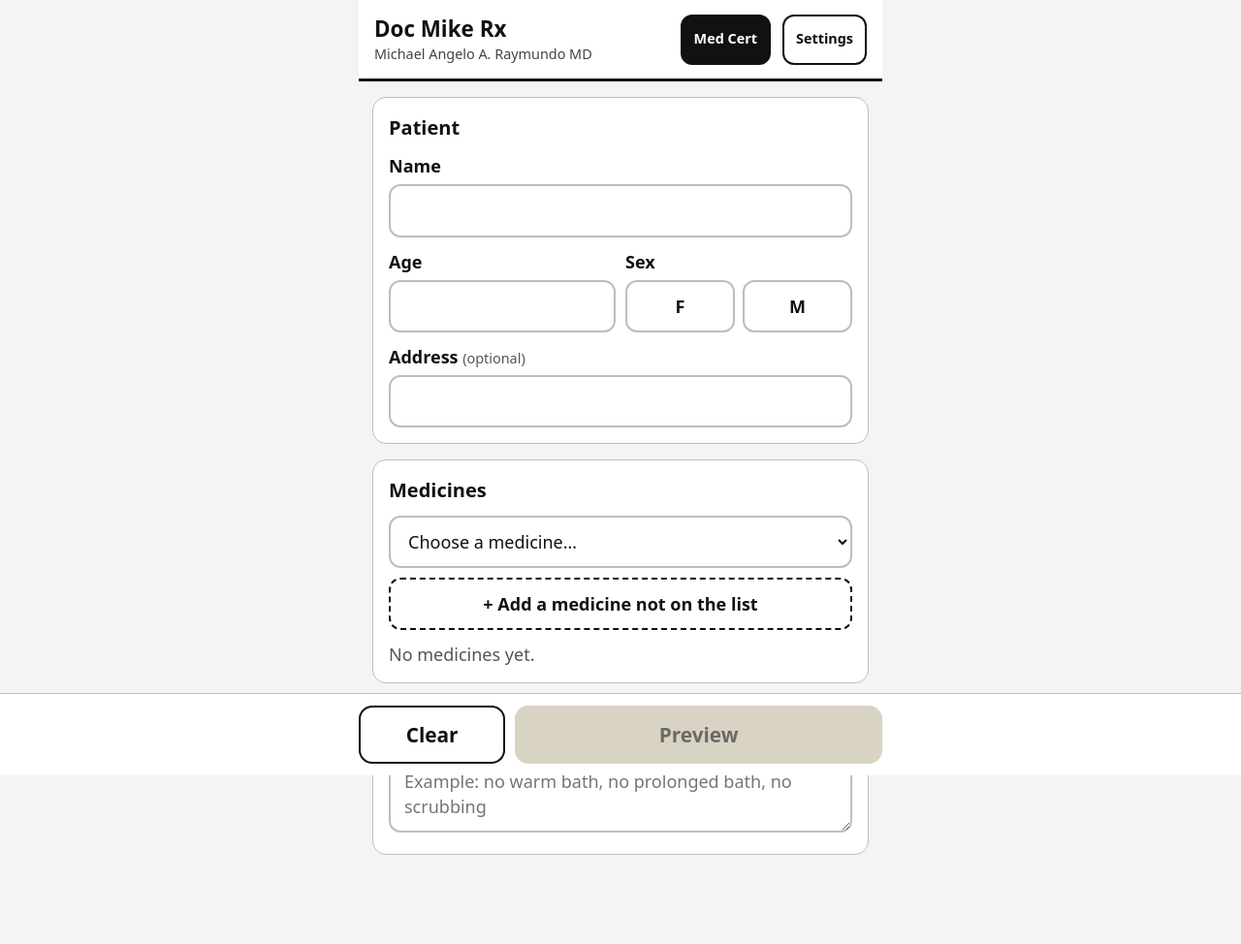
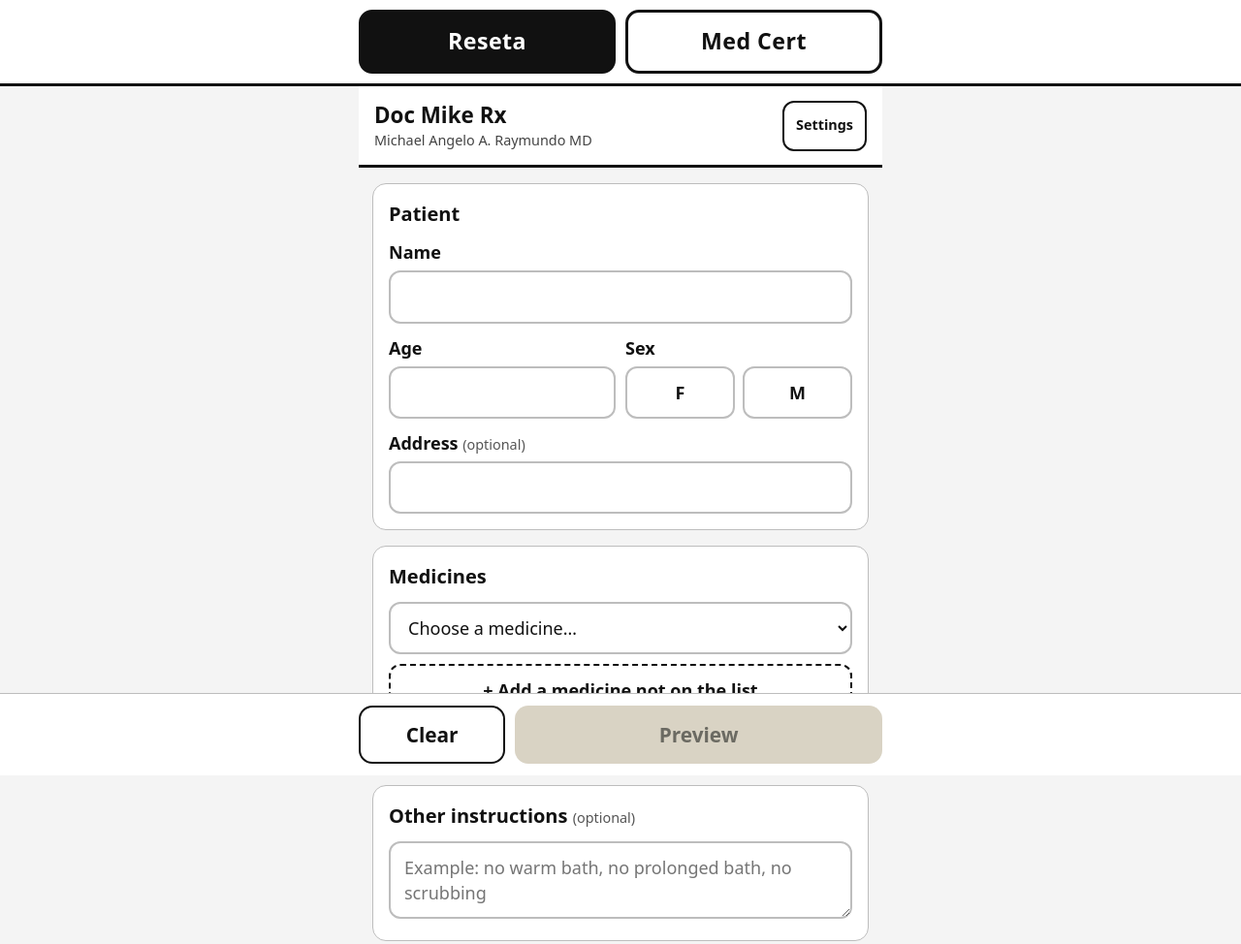
Before and after one commit to officialraphaelraymundo-wq/ereseta, a plain HTML site: page index.html in a window 1280 px wide. Shown: the whole page at 97% size. Drawn offline with Linux system fonts and the light colour scheme.

Commit message:
Show Reseta and Med Cert as big tabs at the top
Co-Authored-By: Claude Opus 5.5 <noreply@anthropic.com>
Claude-Session: https://claude.ai/code/session_012jiRRMg2sLYVfQaaPKWTza

```diff
--- a/index.html
+++ b/index.html
@@ -34,8 +34,15 @@ button, input, select, textarea { font: inherit; color: inherit; }
 .top .doc { font-size: .9rem; color: var(--gold-soft); }
 .gear { min-width: 52px; min-height: 52px; border-radius: 12px; border: 2px solid #111;
   background: #fff; color: #111; font-size: .9rem; font-weight: 600; padding: 0 12px; cursor: pointer; }
-.mode { min-height: 52px; border-radius: 12px; border: 2px solid #111; background: #111;
-  color: #fff; font-size: .9rem; font-weight: 700; padding: 0 12px; cursor: pointer; }
+
+/* Big tabs at the top: Reseta / Med Cert */
+.tabs { position: sticky; top: 0; z-index: 12; background: #fff; border-bottom: 3px solid #111;
+  padding: calc(10px + env(safe-area-inset-top, 0px)) 12px 10px; }
+.tabs .inner { max-width: 540px; margin: 0 auto; display: flex; gap: 10px; }
+.tab { flex: 1; min-height: 66px; border-radius: 14px; border: 3px solid #111; background: #fff; color: #111;
+  font-family: var(--cond); font-size: 1.45rem; font-weight: 800; letter-spacing: .02em; cursor: pointer; }
+.tab[aria-selected="true"] { background: #111; color: #fff; }
+.tabs:not([hidden]) ~ .app .top { padding-top: 14px; }
 
 .card { background: var(--white); margin: 16px 14px 0; border-radius: 14px; border: 1.5px solid var(--line); padding: 16px; }
 .card h2 { margin: 0 0 12px; font-size: 1.25rem; color: #111; }
@@ -100,7 +107,7 @@ textarea.field { min-height: 80px; resize: vertical; }
 
 @media print {
   body { background: #fff; }
-  .app, .bar, .sizes, .toast { display: none !important; }
+  .app, .bar, .sizes, .toast, .tabs { display: none !important; }
   #preview[hidden], #cert-preview[hidden] { display: none !important; }
   .preview { position: static; display: block !important; background: none; padding: 0; overflow: visible; }
   .paper-img { max-width: none; width: 100%; box-shadow: none; }
@@ -109,6 +116,14 @@ textarea.field { min-height: 80px; resize: vertical; }
 </head>
 <body>
 
+<!-- ===== Tabs (always at the top) ===== -->
+<nav class="tabs" id="tabs" role="tablist" aria-label="Choose form">
+  <div class="inner">
+    <button class="tab" id="tab-rx" type="button" role="tab" aria-selected="true" aria-controls="main">Reseta</button>
+    <button class="tab" id="tab-cert" type="button" role="tab" aria-selected="false" aria-controls="certificate">Med Cert</button>
+  </div>
+</nav>
+
 <!-- ===== Main screen ===== -->
 <div class="app" id="main">
   <header class="top">
@@ -116,7 +131,6 @@ textarea.field { min-height: 80px; resize: vertical; }
       <h1>Doc Mike Rx</h1>
       <div class="doc" id="doc-line"></div>
     </div>
-    <button class="mode" id="open-certificate" type="button">Med Cert</button>
     <button class="gear" id="open-settings" type="button">Settings</button>
   </header>
 
@@ -326,7 +340,6 @@ Next clinic name
     <button class="big" id="preview-btn" type="button" disabled>Preview</button>
   </div>
   <div class="inner" id="bar-certificate" hidden>
-    <button class="big plain" id="cert-back-btn" type="button">Back</button>
     <button class="big" id="cert-preview-btn" type="button">Preview</button>
   </div>
   <div class="inner" id="bar-settings" hidden>
@@ -509,6 +522,9 @@ Next clinic name
     $("bar-settings").hidden = screen !== "settings";
     $("bar-preview").hidden = screen !== "preview";
     $("bar-cert-preview").hidden = screen !== "cert-preview";
+    $("tabs").hidden = screen !== "main" && screen !== "certificate";
+    $("tab-rx").setAttribute("aria-selected", screen === "main" ? "true" : "false");
+    $("tab-cert").setAttribute("aria-selected", screen === "certificate" ? "true" : "false");
     if (screen !== "preview" && screen !== "cert-preview") window.scrollTo(0, 0);
   }
 
@@ -946,8 +962,8 @@ Next clinic name
   document.querySelectorAll("#cert-sizes button").forEach(function (b) {
     b.addEventListener("click", function () { setCertSize(b.dataset.size); });
   });
-  $("open-certificate").addEventListener("click", function () { show("certificate"); });
-  $("cert-back-btn").addEventListener("click", function () { show("main"); });
+  $("tab-rx").addEventListener("click", function () { show("main"); });
+  $("tab-cert").addEventListener("click", function () { show("certificate"); });
   $("cert-preview-btn").addEventListener("click", function () {
     if (!$("c-name").value.trim()) { toast("Type the patient's name first."); $("c-name").focus(); return; }
     show("cert-preview"); renderCertPreview(); $("cert-preview").scrollTop = 0;
--- a/sw.js
+++ b/sw.js
@@ -1,5 +1,5 @@
 // Keeps a copy of the app on the phone so it opens without internet.
-var CACHE = "docmike-v4";
+var CACHE = "docmike-v5";
 var FILES = ["./", "./index.html", "./manifest.json", "./icon-192.png", "./icon-512.png"];
 self.addEventListener("install", function (e) {
   e.waitUntil(caches.open(CACHE).then(function (c) { return c.addAll(FILES); }));
```
